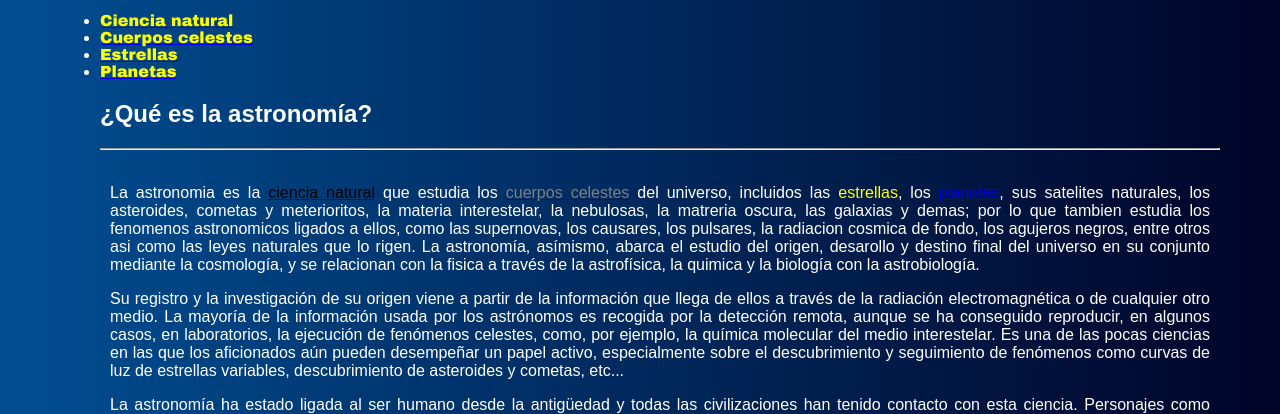
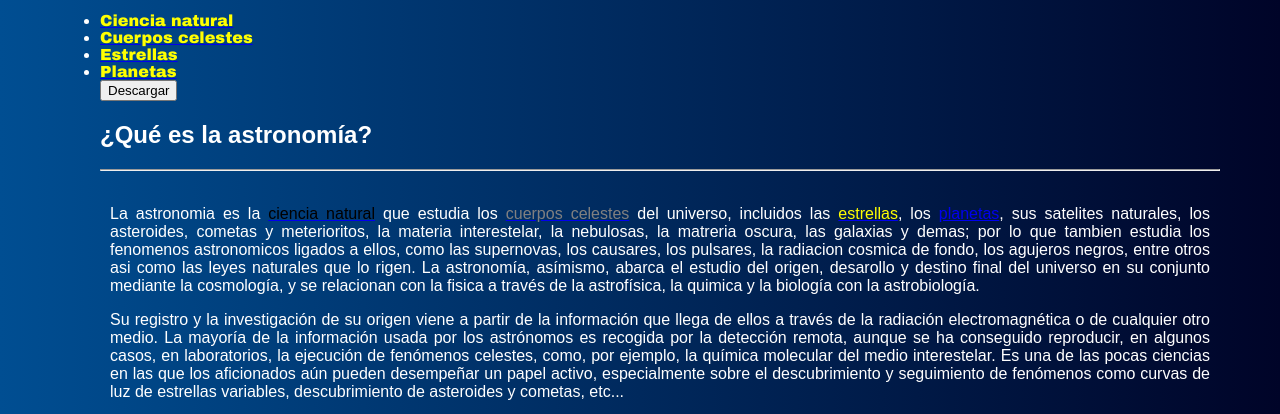
Before and after one commit to adminsitiosweb/adminweb, a plain HTML site: page index.html in a window 1280 px wide. Shown: the part 332-746 px from the top of the page. Drawn offline with Linux system fonts and the light colour scheme.

Commit message:
Update index.html

```diff
--- a/index.html
+++ b/index.html
@@ -23,6 +23,8 @@
         <li>
             <a href="planetas.html"><font color="yellow">Planetas</font></a>
         </li>
+            <a href="C:\Users\Alexg\Downloads\SnapTube Audio" download>
+                <button>Descargar</button></a>
             <h2>¿Qué es la astronomía?</h2><hr></hr>
         <div><p>La astronomia es la <a href="ciencias naturales.html"><font color="black">ciencia natural</font></a> que estudia los <a href="cuerpos celestes.html"><font color="grey">cuerpos celestes</font></a> del universo, incluidos las <a href="estrellas.html"><font color="yellow">estrellas</font></a>, los <a href="planetas.html">planetas</a>, sus satelites naturales,
                 los asteroides, cometas y meterioritos, la materia interestelar, la nebulosas, la matreria oscura, las galaxias y demas; por lo que tambien estudia los fenomenos
```
